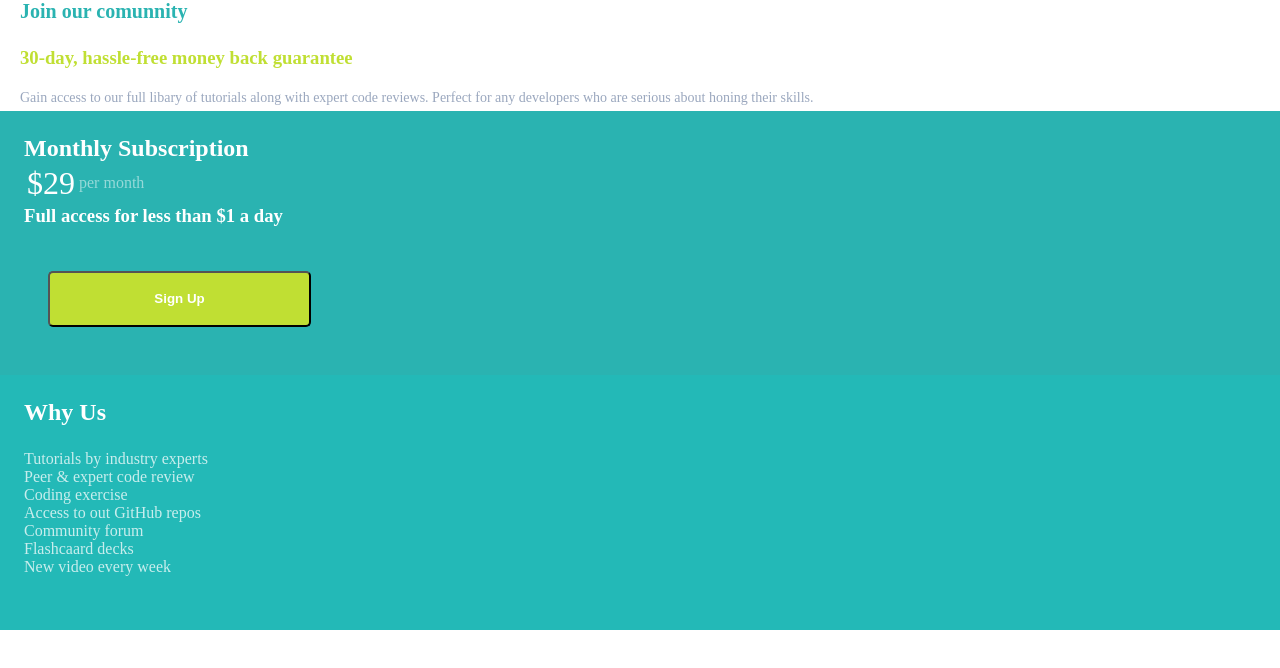
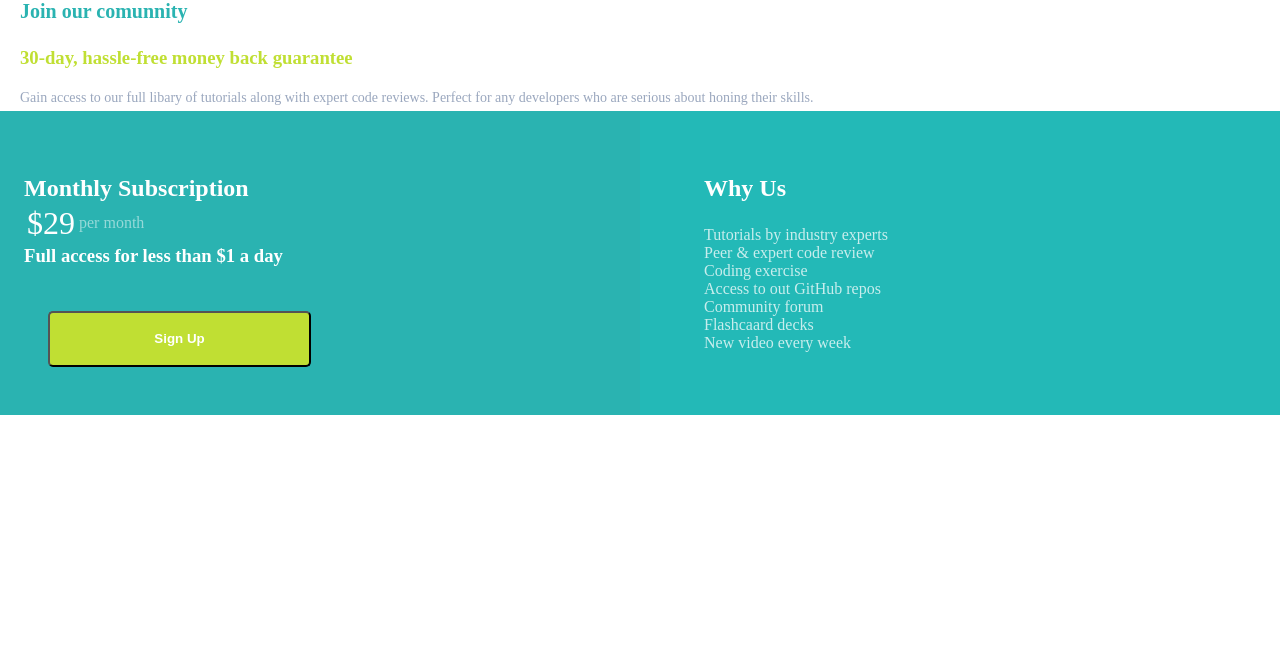
Before and after one commit to AustinMerrill/FirstPrice, a plain HTML site: page index.html in a window 1280 px wide. Drawn offline with Linux system fonts and the light colour scheme.

Commit message:
added grid functionality

```diff
--- a/css/style.css
+++ b/css/style.css
@@ -82,7 +82,20 @@ h3 {
     margin-bottom: 24px;
 }
 
-@media (min-width 800px;){
+@media (min-width: 600px){
 
-    display: grid;
+    main {
+        display:grid;
+        grid-template-columns: 1fr 1fr;
+        }
+
+    h2 {
+        margin-top: 40px;
+    }
+    .bottomPart {
+        margin-left: 40px;
+    }
+    .WhyUs {
+        margin-left: 40px;
+    }
 }
```
